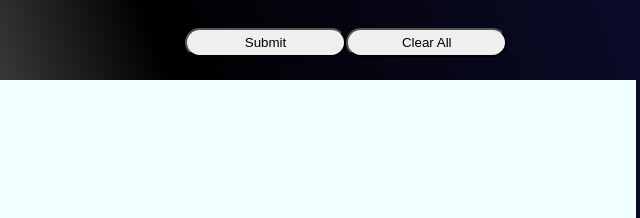
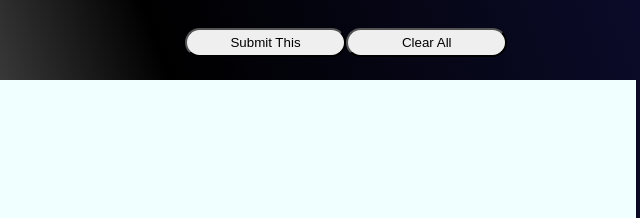
Before and after one commit to xKuroro/XYZ-machine-problem-Typescript-Web, a website with bundled scripts: page index.html in a window 1280 px wide. Shown: the part 410-628 px from the top of the page, 516-1156 px from the left. Built offline with nearby package versions, Linux system fonts and the light colour scheme.

Commit message:
modified button text

```diff
--- a/index.html
+++ b/index.html
@@ -30,7 +30,7 @@
         <small id="error-direction">Ja Ja</small>
        </div>
        <div class="button-container">
-        <button class="submit-button" type="submit">Submit</button>
+        <button class="submit-button" type="submit">Submit This</button>
         <button class="remove-button" type="button">Clear All</button>
        </div>
        </form>
```
